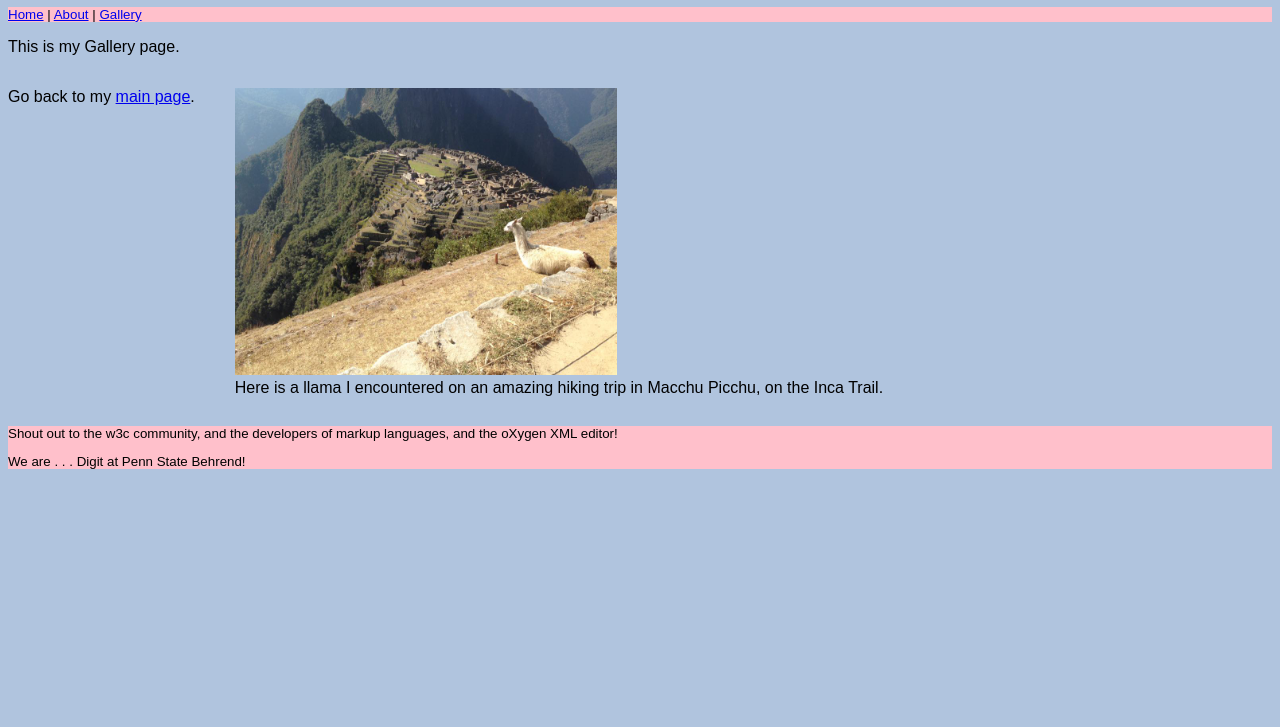
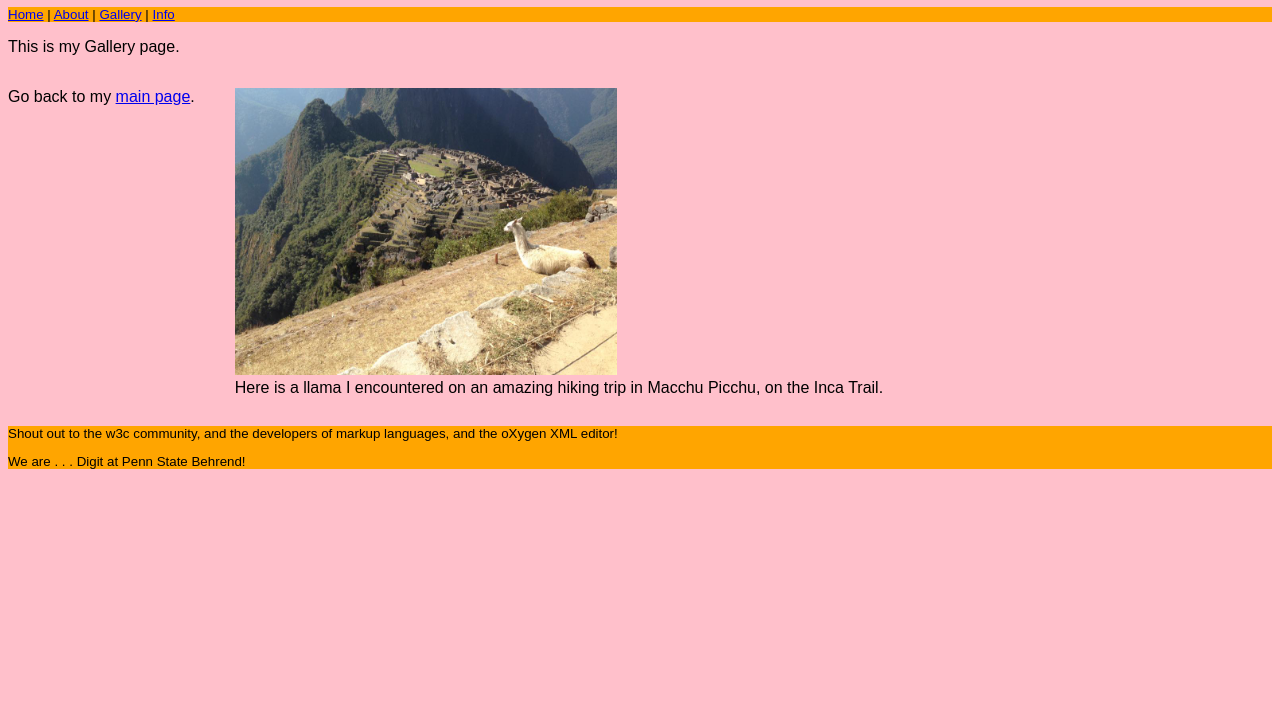
Before and after one commit to mfp5837-oss/digit-100, a plain HTML site: page docs/gallery.html in a window 1280 px wide. Shown: the part 73-800 px from the top of the page. Drawn offline with Linux system fonts and the light colour scheme.

Commit message:
Updated Page

```diff
--- a/docs/gallery.html
+++ b/docs/gallery.html
@@ -22,7 +22,7 @@
         <!-- CONTENT FOR DISPLAY. The <body> element holds the content we see in the display window on the web browser.-->
         <h1>Gallery</h1>
         <nav class="featureBlock">
-            <a href="index.html">Home</a> | <a href="about.html">About</a> | <a href="gallery.html">Gallery</a>
+            <a href="index.html">Home</a> | <a href="about.html">About</a> | <a href="gallery.html">Gallery</a> | <a href="web_page_1.html">Info</a>
 
         </nav>
         <p>This is my Gallery page.</p>
--- a/docs/style.css
+++ b/docs/style.css
@@ -1,20 +1,9 @@
-body {
-
-    /*background:papayaWhip*/
-    background: LightSteelBlue;
-    font-family: Comic-sans, Arial, Helvetica, sans-serif;
-}
+body { /*background:papayaWhip*/background: pink;
+    font-family: Arial, Avantgarde, sans-serif;}
 
 div.side-by-side {
-    display: flex;
-}
+  display: flex;}
 
-img {
-    width: 59%;
-    max-width: 500px;
-}
+img {width: 59%; max-width: 500px;}
 
-.featureBlock {
-    background-color:pink;
-    font-size: smaller;
-}
+.featureBlock {background-color:orange; font-size: smaller;}
```
Also changed, not shown: docs/about.html (+1 -1 lines), docs/index.html (+2 -1 lines), docs/web_page_1.html (added, +10 -0 lines).
